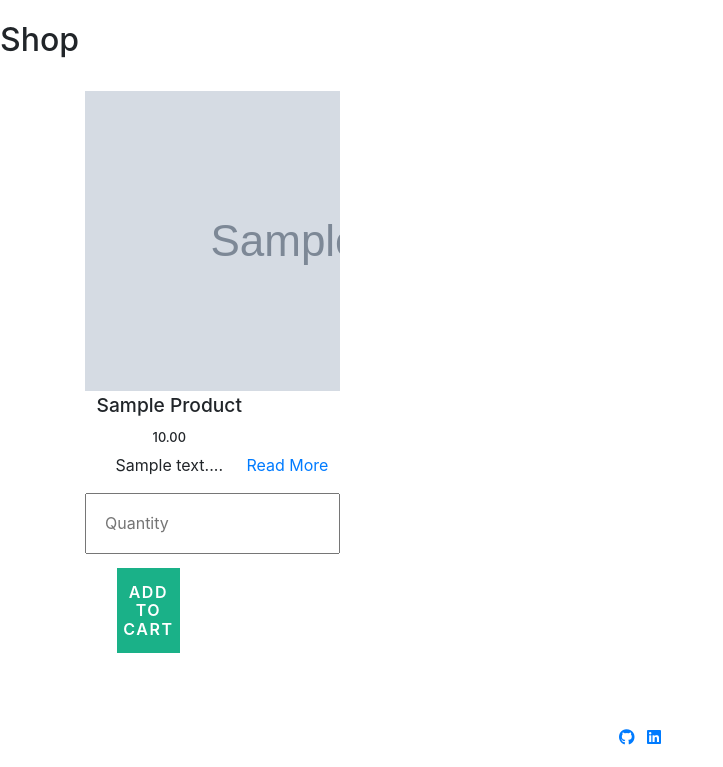
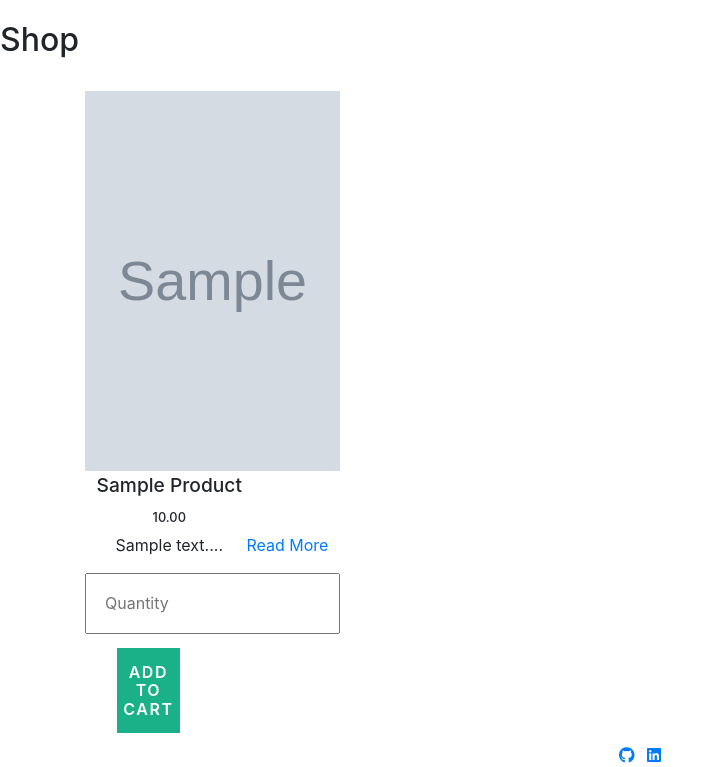
Before and after one commit to elisamunoz/cactus-shop, a Django app: page /products/ in a window 1280 px wide. Shown: the part 56-823 px from the top of the page, without its empty margins (0-723 px from the left). Before the commit the page ends 801 px from the top, so only its background shows below. Run offline with Django 3.2, Linux system fonts and the light colour scheme; tables that the repository leaves empty hold one stand-in row (values such as "Sample post"); grey boxes marked "Sample" are stand-in pictures; some libraries are stand-ins or nearby versions.

Commit message:
changed img to div in products.html and productdetail.html

```diff
--- a/products/templates/productdetail.html
+++ b/products/templates/productdetail.html
@@ -6,7 +6,7 @@
         <div class="row">
             <div class="col-12 col-lg-6">
                 {% if product.image %}
-                    <div class="product__detail__img background-image" style= "background-image: url('https://lostinplantopia.files.wordpress.com/2018/11/img_9886.jpg')"></div>
+                    <div class="product__detail__img background-image" style= "background-image: url('{{ product.image.url }}')"></div>
                 {% endif %}
             </div>
             <div class="col-12 col-lg-6">
--- a/products/templates/products.html
+++ b/products/templates/products.html
@@ -6,13 +6,12 @@
         <div class="row">
             {% for product in products %}
                     <div class="wrapper card_wrapper col-12 col-md-6 col-xl-3">
+                        <!-- Card image -->
                         <article class="card">
                             <div class="card__img-wrapper">
-                                <a href="{% url 'product_detail' product.id %}">
-                                    <img src="{{ product.image.url }}" alt="plant image">
-                                </a>
+                                <div class="card__img" style="background-image: url('{{ product.image.url }}');"></div>
                             </div>
-
+                        <!-- Card text -->
                             <div class="card__body">
                                 <div class="card__body__header">
                                 <div class="card__body__header__text">
--- a/static/css/styles.css
+++ b/static/css/styles.css
@@ -27,7 +27,6 @@ input {
   padding-top: 40px;
   background-position: center;
   position: relative;
-  background-attachment: fixed;
 }
 
 /* Carousel */
@@ -58,6 +57,7 @@ input {
 
 .background-image__about {
   background-image: url("/images/about.jpg");
+  background-attachment: fixed;
 }
 
 .about__text {
@@ -145,7 +145,7 @@ input {
   width: 100%;
   background-image: url("https://cdn.pixabay.com/photo/2017/07/25/01/22/cat-2536662_960_720.jpg");
   background-size: cover;
-  background-position: center center;
+  background-position: center;
   margin: auto;
 }
 
```
